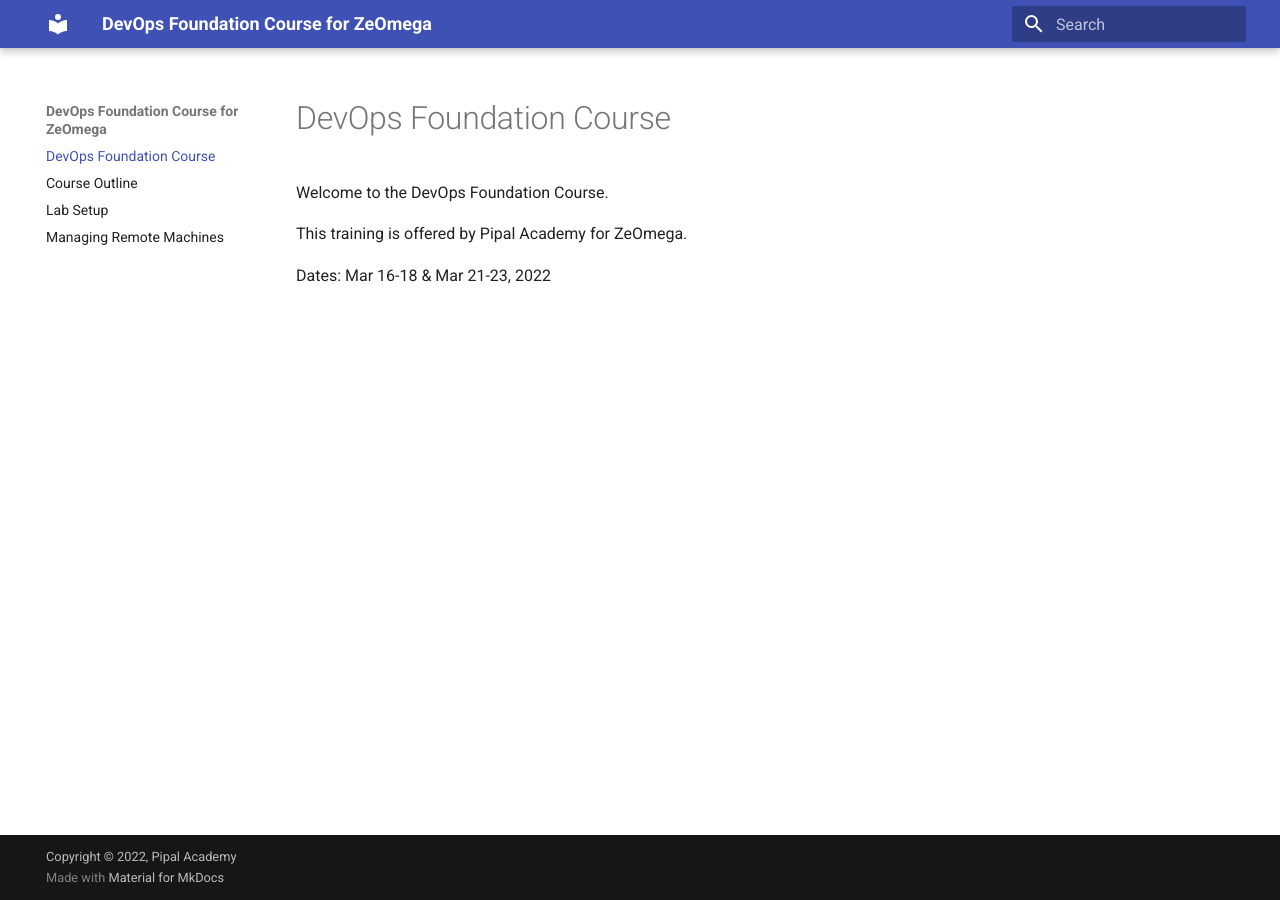
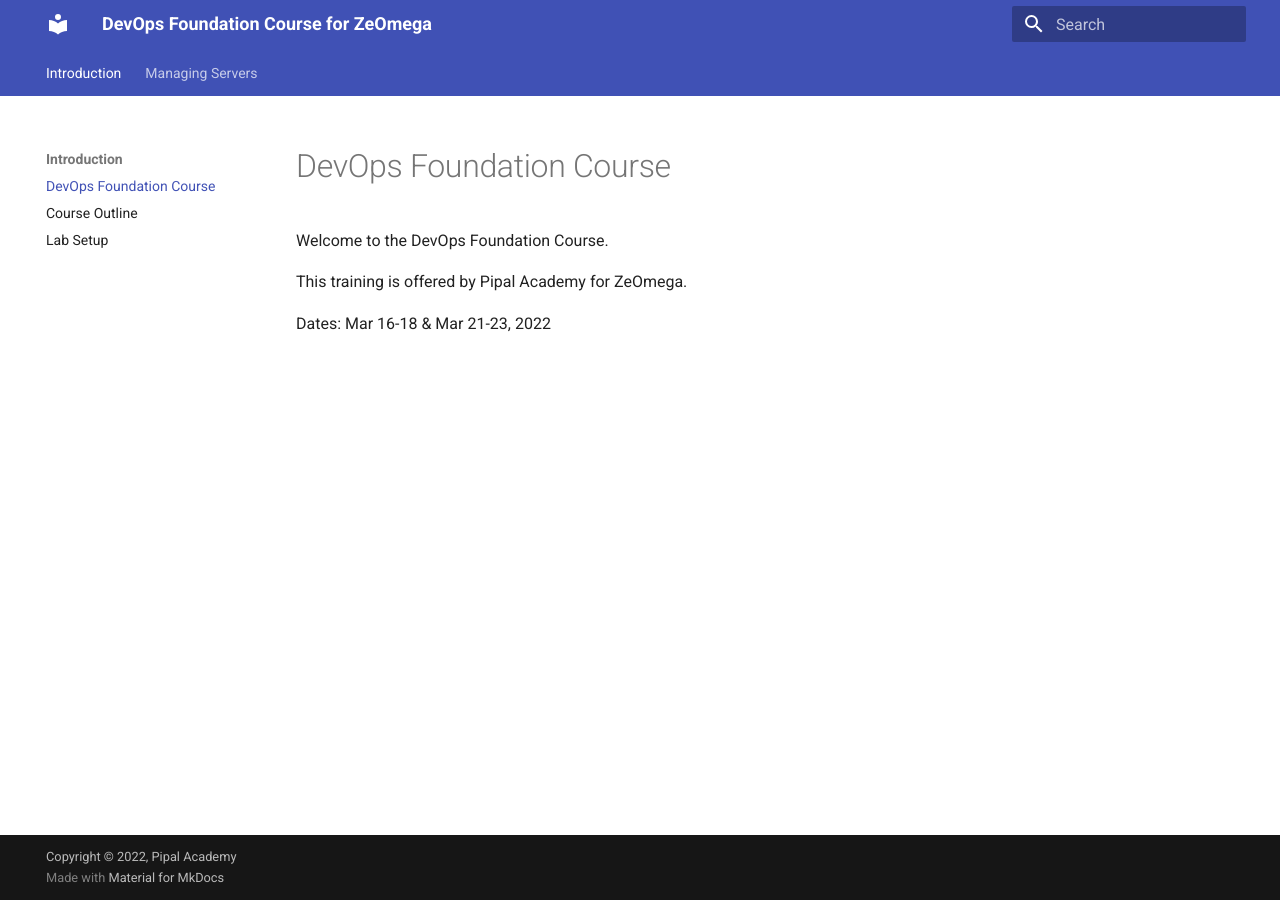
Before and after one commit to pipalacademy/devops-foundation-course, an MkDocs documentation site: the page built from docs/index.md, in a window 1280 px wide. Built offline with MkDocs 1.6.1 and Material for MkDocs 9.7.7, drawn with Linux system fonts in a browser that asks for light colours.

Commit message:
Added tabbed navigation.

```diff
--- a/mkdocs.yml
+++ b/mkdocs.yml
@@ -5,9 +5,13 @@ copyright: Copyright © 2022, Pipal Academy
 
 theme:
   name: material
+  features:
+    - navigation.tabs
 
 nav:
-  - index.md
-  - outline.md
-  - lab-setup.md
-  - managing-servers.md
+  - Introduction:
+    - index.md
+    - outline.md
+    - lab-setup.md
+  - Managing Servers:
+    - managing-servers.md
```
